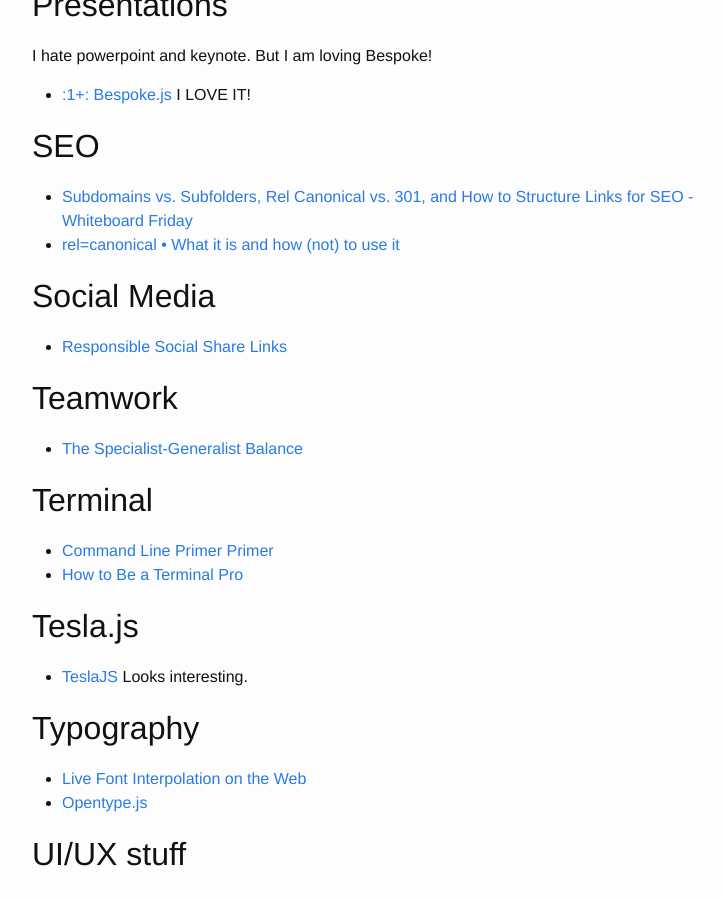
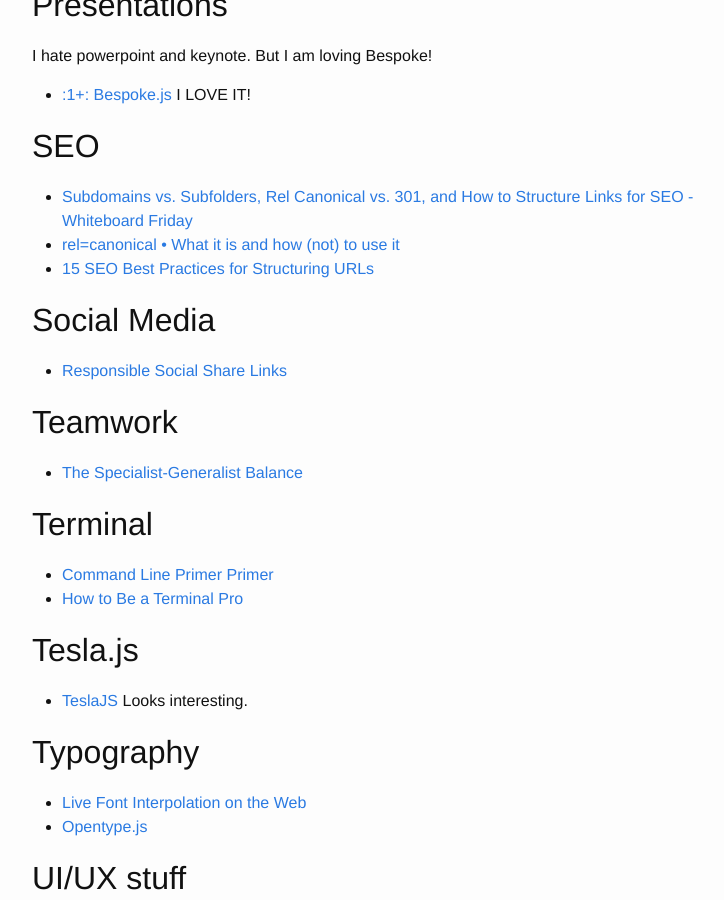
Before and after one commit to brownerd/brownerd.github.io, a Jekyll site: the page built from _posts/2015-01-01-reading-list-2015.md, in a window 1280 px wide and 900 px high, scrolled down 11337 px. Shown: the whole window, without its empty margins (238-962 px from the left). Built offline with Jekyll 4.4.1, drawn with Linux system fonts in a browser that asks for light colours; emoji names are drawn with the system emoji font.

Commit message:
15 SEO Best Practices for Structuring URLs15 SEO Best Practices for Structuring URLs

```diff
--- a/_posts/2015-01-01-reading-list-2015.md
+++ b/_posts/2015-01-01-reading-list-2015.md
@@ -678,7 +678,7 @@ I hate powerpoint and keynote. But I am loving Bespoke!
 ## SEO
 - [Subdomains vs. Subfolders, Rel Canonical vs. 301, and How to Structure Links for SEO - Whiteboard Friday](http://moz.com/blog/subdomains-vs-subfolders-rel-canonical-vs-301-how-to-structure-links-optimally-for-seo-whiteboard-friday)
 - [rel=canonical • What it is and how (not) to use it](https://yoast.com/rel-canonical/)
-
+- [15 SEO Best Practices for Structuring URLs](http://moz.com/blog/15-seo-best-practices-for-structuring-urlshttp://moz.com/blog/15-seo-best-practices-for-structuring-urls)
 
 
 
```
